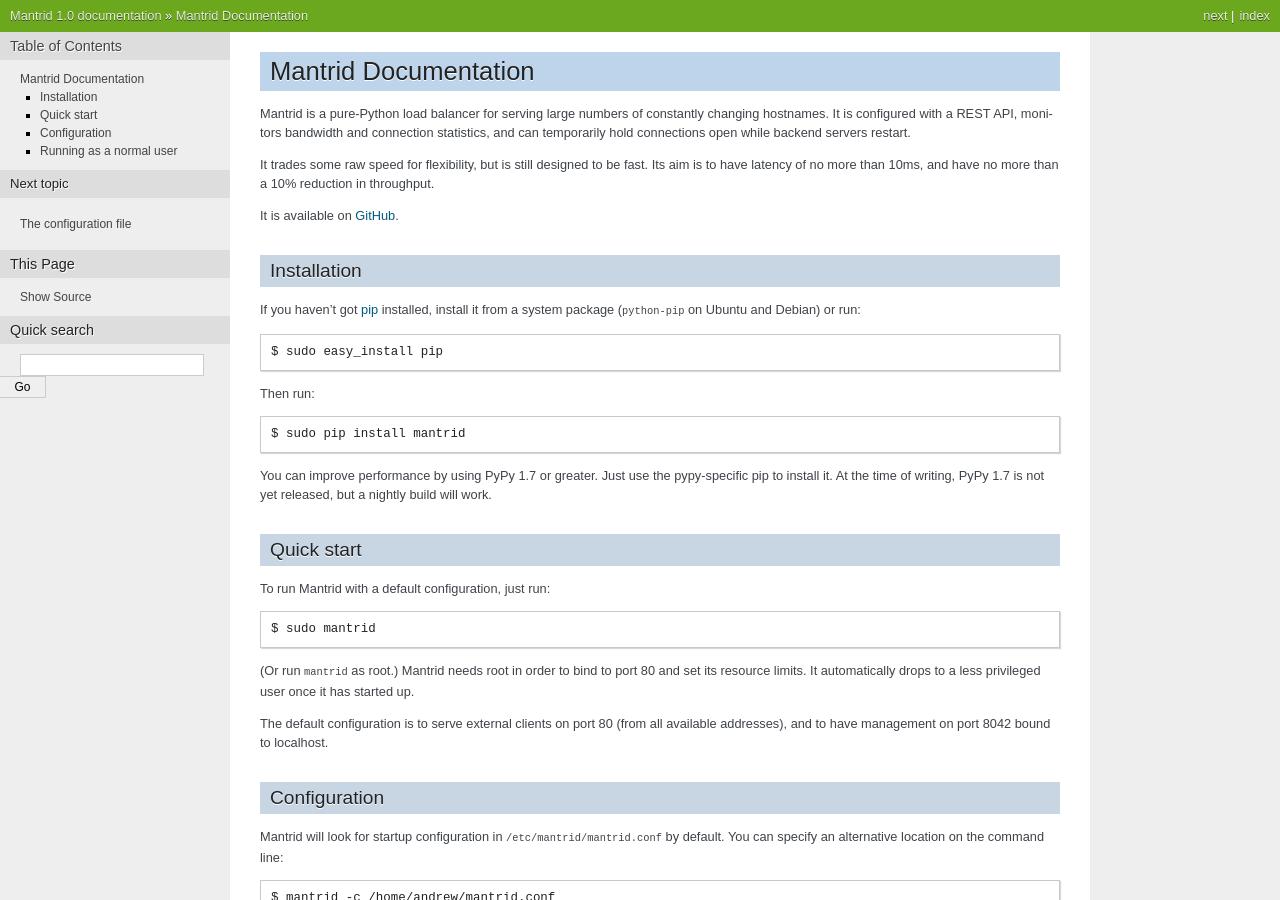
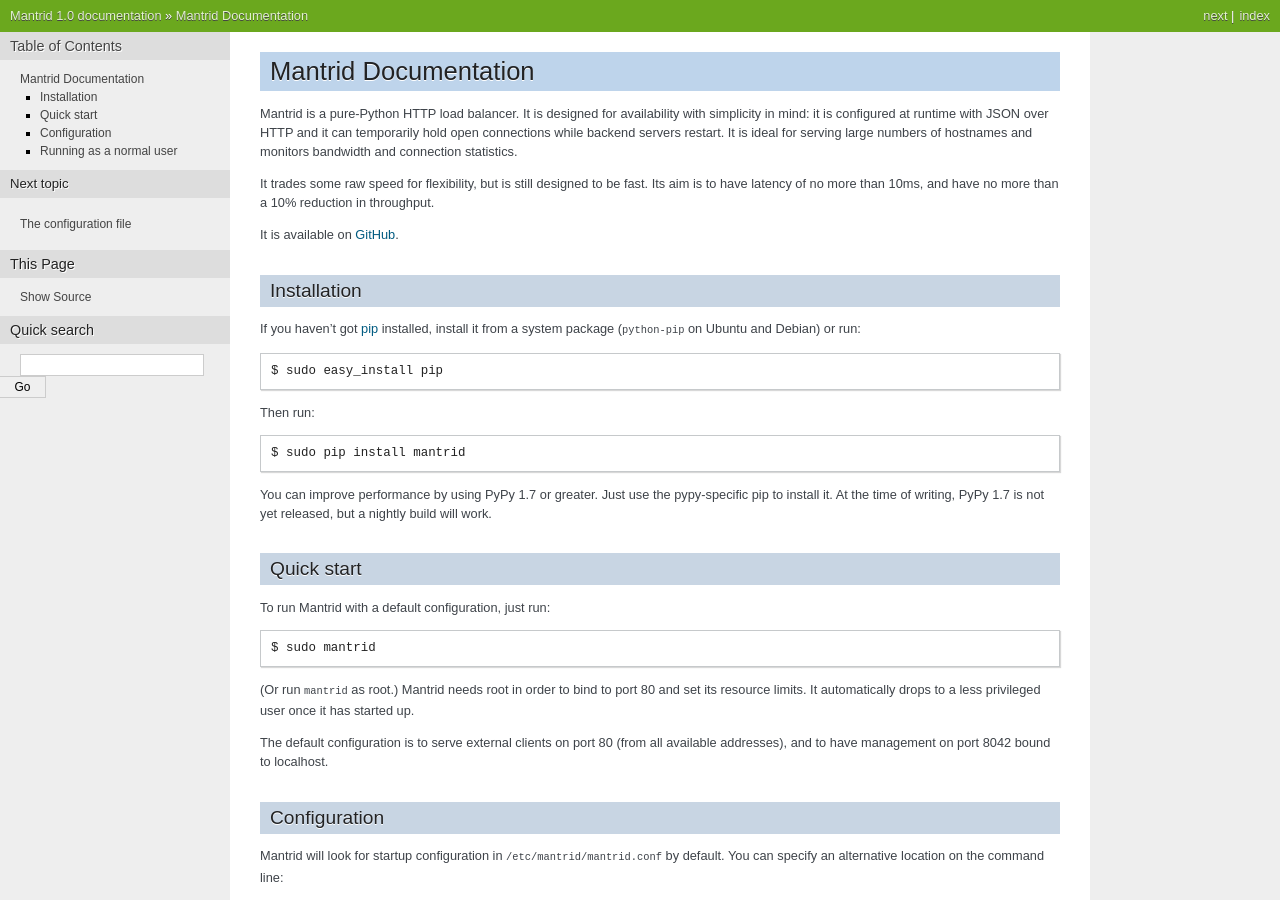
Before and after one commit to epio/mantrid, a Sphinx documentation site: the page built from docs/index.rst, in a window 1280 px wide and 900 px high. Built offline with Sphinx 7.4.7, drawn with Linux system fonts in a browser that asks for light colours.

Commit message:
Updated blurb

```diff
--- a/docs/index.rst
+++ b/docs/index.rst
@@ -4,7 +4,7 @@
 Mantrid Documentation
 =====================
 
-Mantrid is a pure-Python load balancer for serving large numbers of constantly changing hostnames. It is configured with a REST API, monitors bandwidth and connection statistics, and can temporarily hold connections open while backend servers restart.
+Mantrid is a pure-Python HTTP load balancer. It is designed for availability with simplicity in mind: it is configured at runtime with JSON over HTTP and it can temporarily hold open connections while backend servers restart. It is ideal for serving large numbers of hostnames and monitors bandwidth and connection statistics.
 
 It trades some raw speed for flexibility, but is still designed to be fast. Its aim is to have latency of no more than 10ms, and have no more than a 10% reduction in throughput.
 
```
Also changed, not shown: README.md (+1 -1 lines).
